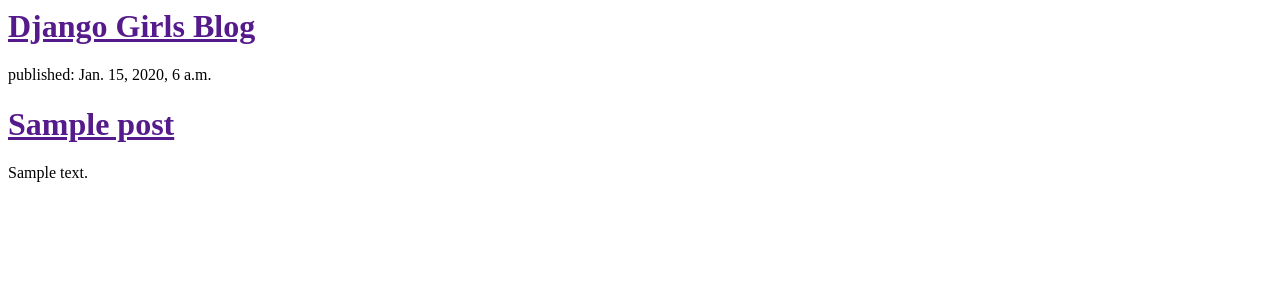
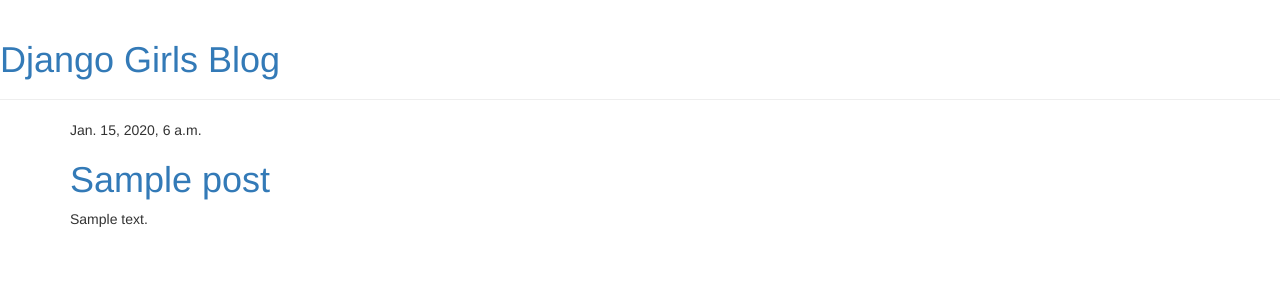
Before and after one commit to BnkColon/django-girls, a Django app: template blog/templates/blog/post_list.html in a window 1280 px wide. Shown: the top 300 px of the page. Run offline with Django 3.2, Linux system fonts and the light colour scheme; the template is opened without the code that fills it: values that come from a table or form of the project are taken from there, others are empty; tables that the repository leaves empty hold one stand-in row (values such as "Sample post"); some libraries are stand-ins or nearby versions.

Commit message:
Adding CSS to make it pretty.

```diff
--- a/blog/templates/blog/post_list.html
+++ b/blog/templates/blog/post_list.html
@@ -1,18 +1,31 @@
+{% load staticfiles %}
 <html>
     <head>
+         <link href="https://fonts.googleapis.com/css?family=Lobster&subset=latin,latin-ext" rel="stylesheet" type="text/css">
+        <link rel="stylesheet" href="{% static 'css/blog.css' %}">
+    	<link rel="stylesheet" href="//maxcdn.bootstrapcdn.com/bootstrap/3.2.0/css/bootstrap.min.css">
+    	<link rel="stylesheet" href="//maxcdn.bootstrapcdn.com/bootstrap/3.2.0/css/bootstrap-theme.min.css">
         <title>Django Girls blog</title>
     </head>
     <body>
-        <div>
+        <div class="page-header">
             <h1><a href="">Django Girls Blog</a></h1>
         </div>
 
-        {% for post in posts %}
-	        <div>
-	            <p>published: {{ post.published_date }}</p>
-	            <h1><a href="">{{ post.title }}</a></h1>
-	            <p>{{ post.text|linebreaksbr }}</p>
-	        </div>
-	    {% endfor %}
+        <div class="content container">
+            <div class="row">
+                <div class="col-md-8">
+                    {% for post in posts %}
+                        <div class="post">
+                            <div class="date">
+                                {{ post.published_date }}
+                            </div>
+                            <h1><a href="">{{ post.title }}</a></h1>
+                            <p>{{ post.text|linebreaksbr }}</p>
+                        </div>
+                    {% endfor %}
+                </div>
+            </div>
+        </div>
     </body>
 </html>
```
